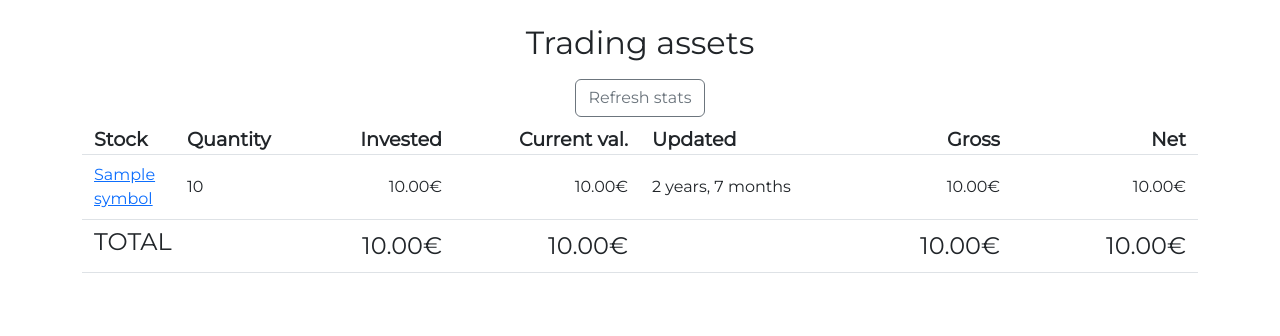
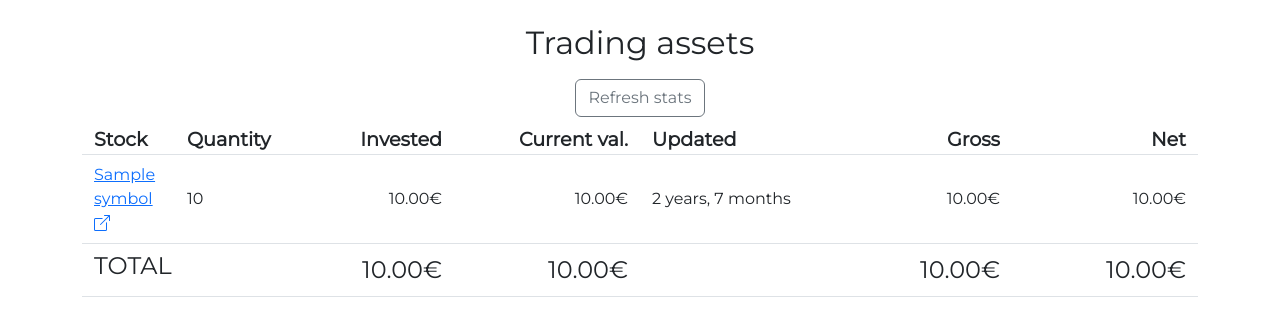
Before and after one commit to paolomarr/finanze-django, a Django app: template app/finanze/tradinglog/templates/tradinglog/tradingstats.html in a window 1280 px wide. Shown: the part 150-486 px from the top of the page. Run offline with Django 3.2, Linux system fonts and the light colour scheme; the template is opened without the code that fills it: most values are stand-ins (such as "Sample title", 1, 10 or a date in 2020); style sheets or scripts are compiled from the project's sources; some libraries are stand-ins or nearby versions.

Commit message:
#? external link to yahoo finance stock

```diff
--- a/app/finanze/tradinglog/templates/tradinglog/tradingstats.html
+++ b/app/finanze/tradinglog/templates/tradinglog/tradingstats.html
@@ -33,7 +33,17 @@ Trading stats
 	</div>
 	{% for stock in tradedStocks %}
 	<div class="row border-bottom pt-2 pb-2 align-items-center">
-		<div class="col-4 col-xl-1 order-xl-first"><i class="d-xl-none bi bi-shop"></i> <a href="#" data-stock="{{stock.id}}">{{stock.symbol}}</a></div>
+		<div class="col-5 col-xl-1 order-xl-first"><i class="d-xl-none bi bi-shop"></i>
+			<a href="#" data-stock="{{stock.id}}">{{stock.symbol}}</a><a href="https://finance.yahoo.com/quote/{{stock.symbol}}" target="_blank">
+				<svg xmlns="http://www.w3.org/2000/svg" width="16" height="16" fill="currentColor" class="bi bi-box-arrow-up-right"
+					viewBox="0 0 16 16">
+					<path fill-rule="evenodd"
+						d="M8.636 3.5a.5.5 0 0 0-.5-.5H1.5A1.5 1.5 0 0 0 0 4.5v10A1.5 1.5 0 0 0 1.5 16h10a1.5 1.5 0 0 0 1.5-1.5V7.864a.5.5 0 0 0-1 0V14.5a.5.5 0 0 1-.5.5h-10a.5.5 0 0 1-.5-.5v-10a.5.5 0 0 1 .5-.5h6.636a.5.5 0 0 0 .5-.5z" />
+					<path fill-rule="evenodd"
+						d="M16 .5a.5.5 0 0 0-.5-.5h-5a.5.5 0 0 0 0 1h3.793L6.146 9.146a.5.5 0 1 0 .708.708L15 1.707V5.5a.5.5 0 0 0 1 0v-5z" />
+				</svg>
+			</a>
+		</div>
 		<div class="col-3 col-xl-1 order-xl-1"><i class="d-xl-none bi bi-x"></i> {{stock.quantity}}</div>
 		<div class="d-xl-none w-100"></div>
 		<div class="col-5 d-xl-none">
```
Also changed, not shown: app/finanze/translations/it/LC_MESSAGES/django.po.
